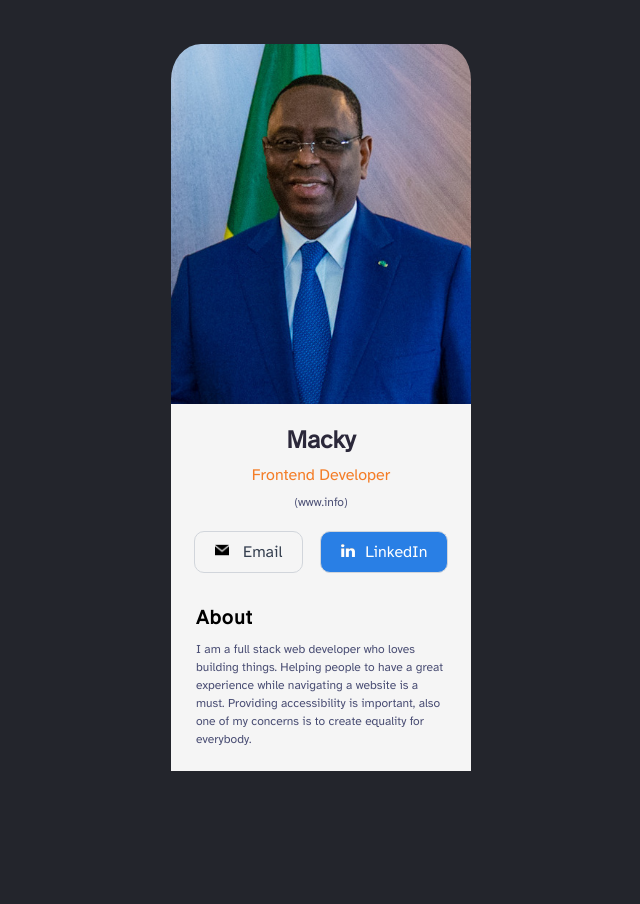
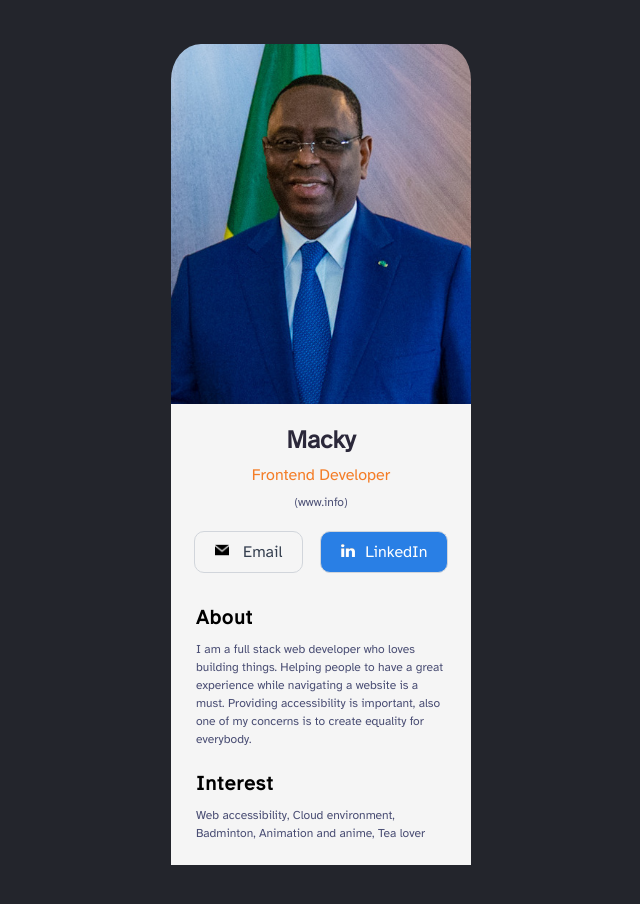
Before and after one commit to billodiallo/my-businesscard, a React (Create React App) app in the folder prject1/scrimsolo/digital-card/: page / in a window 1280 px wide. Shown: the top 904 px of the page, without its empty margins (319-959 px from the left). Before the commit the page ends 815 px from the top, so only its background shows below. Built offline with nearby package versions, Linux system fonts and the light colour scheme.

Commit message:
Update Interest component, add Interest css module

```diff
--- a/prject1/scrimsolo/digital-card/src/components/App.js
+++ b/prject1/scrimsolo/digital-card/src/components/App.js
@@ -1,5 +1,6 @@
 import Info from "./InfosApp";
 import About from '../components/About'
+import Interest from "./Interest";
 import '../components/App.css'
 
 const  App = () => {
@@ -7,6 +8,7 @@ const  App = () => {
     <div className="App">
     <Info />
     < About/>
+    <Interest />
     </div>
   );
 }
--- a/prject1/scrimsolo/digital-card/src/components/Interest.js
+++ b/prject1/scrimsolo/digital-card/src/components/Interest.js
@@ -0,0 +1,16 @@
+import styleinterest from '../styles/Interest.module.css'
+
+const Interest = () => {
+
+    return (
+        <main className={styleinterest.interest}>
+       <h1 className={styleinterest.header1}>Interest</h1>
+       <p className={styleinterest.text1}>Web accessibility, Cloud environment, Badminton, Animation and anime, Tea lover</p>
+        </main>
+
+
+    );
+
+}
+
+export default Interest;
--- /dev/null
+++ b/prject1/scrimsolo/digital-card/src/styles/Interest.module.css
@@ -0,0 +1,23 @@
+.interest {
+    display: flex;
+    background-color: #f5f5f5;
+    flex-direction: column;
+    justify-content: center;
+    text-align: left;
+    width: 300px;
+    padding: 0 25px 23px 25px;
+  }
+
+.header1 {
+    margin: 0;
+    font-size: 20px;
+    letter-spacing: 1px;
+}
+
+.text1 {
+    padding-top: 10px;
+    margin: 0;
+    font-size: 12px;
+    color: #4a4e74;
+    line-height: 1.5;
+}
```
